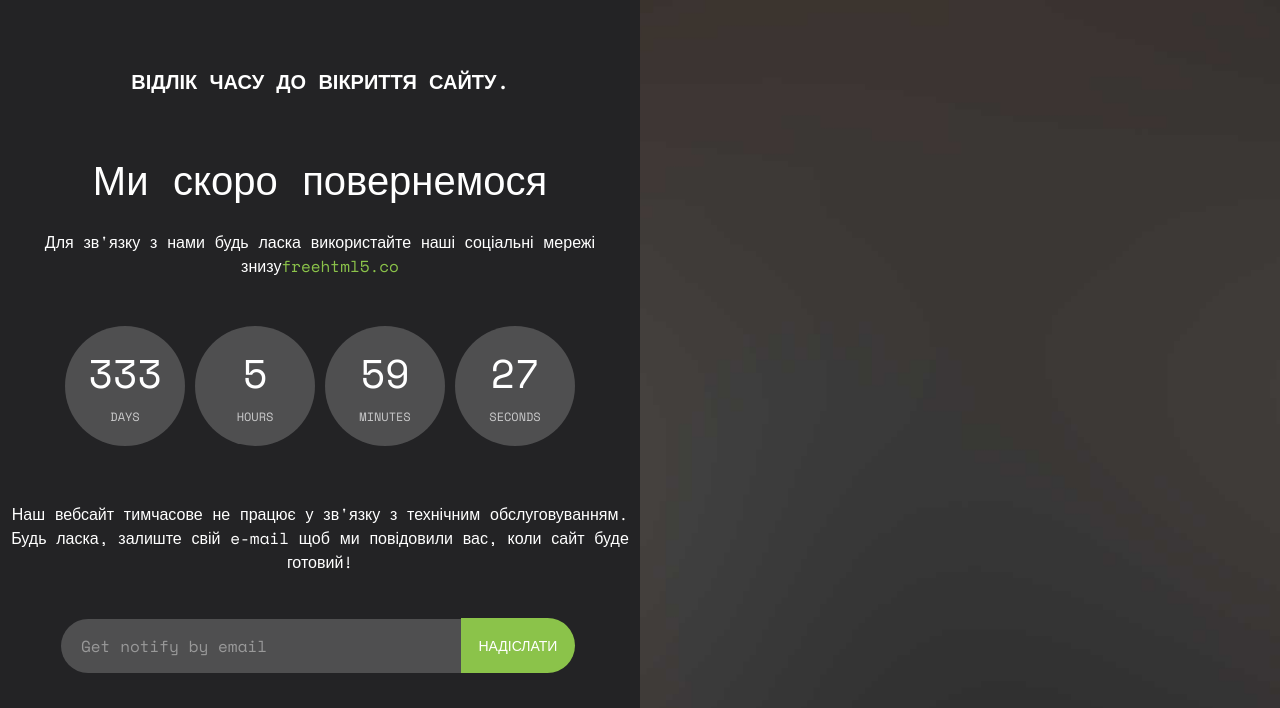
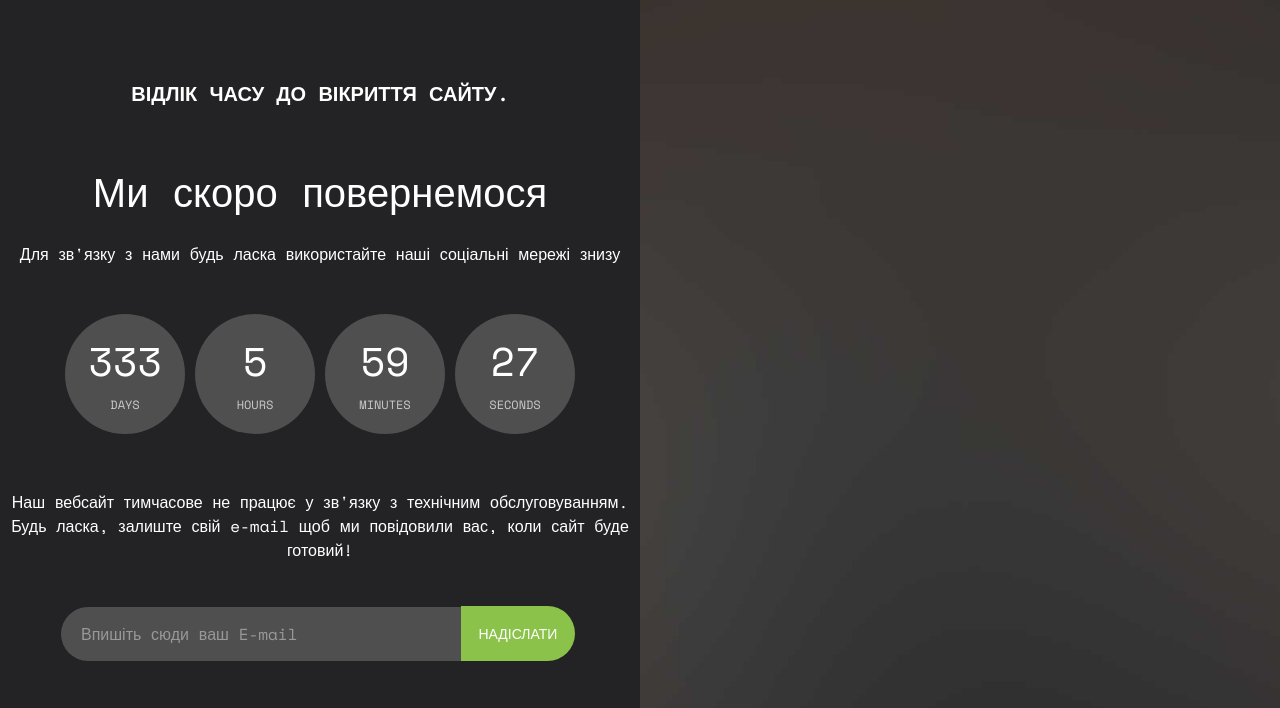
Before and after one commit to Alex4290/Alex4290.github.io, a plain HTML site: page index.html in a window 1280 px wide. Shown: the top 708 px of the page. Drawn offline with nearby package versions, Linux system fonts and the light colour scheme; a web font is replaced by a local one.

Commit message:
Update index.html

```diff
--- a/index.html
+++ b/index.html
@@ -73,7 +73,7 @@
 								<div id="fh5co-logo"><a href="index.html">Відлік часу до вікриття сайту<strong>.</strong></a></div>
 							</nav>
 							<h1>Ми скоро повернемося</h1>
-							<h2>Для зв'язку з нами будь ласка використайте наші соціальні мережі знизу<a href="http://freehtml5.co/" target="_blank">freehtml5.co</a></h2>
+							<h2>Для зв'язку з нами будь ласка використайте наші соціальні мережі знизу</h2>
 							<div class="simply-countdown simply-countdown-one"></div>
 							<div class="row">
 								<div class="col-md-12 desc">
@@ -81,14 +81,14 @@
 									<form class="form-inline" id="fh5co-header-subscribe">
 										<div class="col-md-12 col-md-offset-0">
 											<div class="form-group">
-												<input type="text" class="form-control" id="email" placeholder="Get notify by email">
+												<input type="text" class="form-control" id="email" placeholder="Впишіть сюди ваш E-mail">
 												<button type="submit" class="btn btn-primary">Надіслати</button>
 											</div>
 										</div>
 									</form>
 									<ul class="fh5co-social-icons">
 										<li><a href="#"><i class="icon-twitter-with-circle"></i></a></li>
-										<li><a href="https://www.facebook.com/profile.php?id=100032662095024"><i file:///C:/Users/alexr/OneDrive/%D0%A0%D0%BE%D0%B1%D0%BE%D1%87%D0%B8%D0%B9%20%D1%81%D1%82%D1%96%D0%BB/face.png></i></a></li>
+										<li><a href="https://www.facebook.com/profile.php?id=100032662095024"><i class="icon-facebook-with-circle"></i></a></li>
 										<li><a href="#"><i class="icon-linkedin-with-circle"></i></a></li>
 										<li><a href="#"><i class="icon-dribbble-with-circle"></i></a></li>
 									</ul>
```
